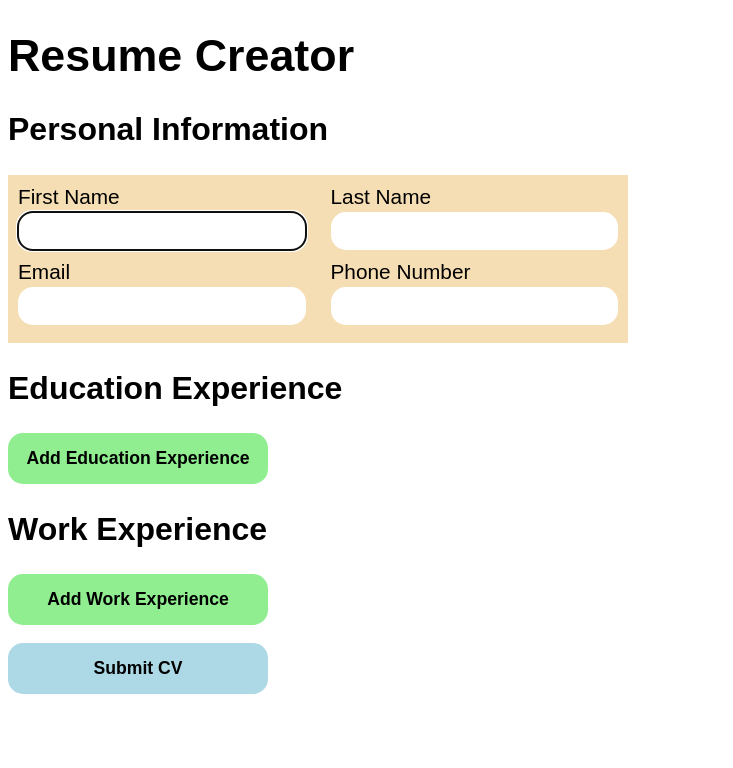
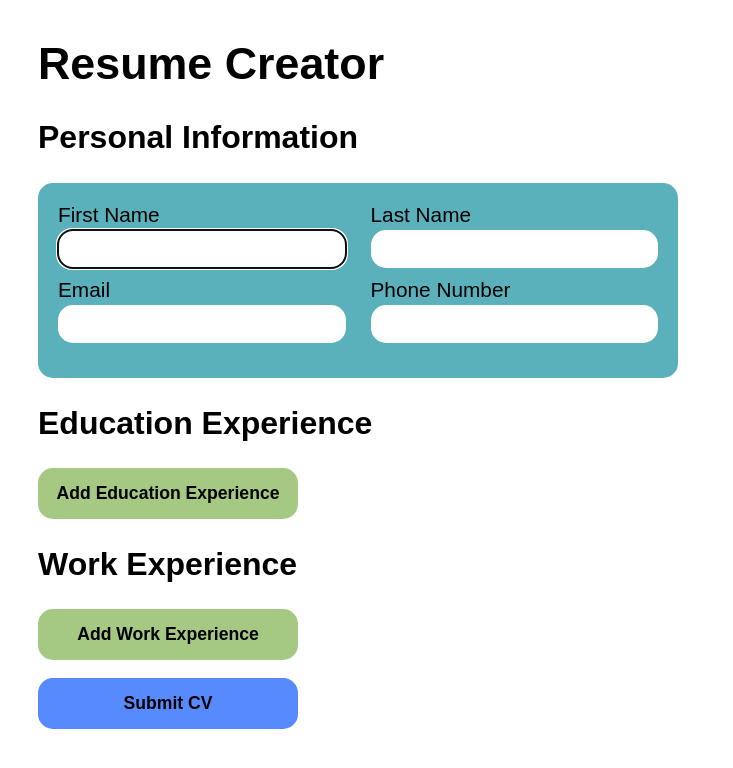
Before and after one commit to CowboyAragorn/CV-Application, a React (Create React App) app: page / in a window 1280 px wide. Shown: the top 768 px of the page, without its empty margins (0-733 px from the left). Built offline with nearby package versions, Linux system fonts and the light colour scheme.

Commit message:
style: round edges, introduce color pallet

```diff
--- a/src/App.css
+++ b/src/App.css
@@ -1,5 +1,16 @@
 :root {
   font-family: sans-serif;
+  background-color: white;
+  --cadet-blue: #5ab1bb;
+  --pistachio: #a5c882;
+  --deepSpace: #4e6766;
+  --kombuGreen: #313715;
+}
+#pageContainer {
+  display: flex;
+  align-items: left;
+  justify-content: left;
+  margin-left: 30px;
 }
 #pageHeader {
   font-size: 2.8rem;
@@ -15,12 +26,12 @@
   grid-template-rows: 1fr 1fr 1fr;
   column-gap: 25px;
   row-gap: 10px;
-  background-color: wheat;
+  background-color: var(--cadet-blue);
   width: 600px;
-  padding: 10px;
-  padding-bottom: 3px;
-  margin-bottom: 10px;
+  padding: 20px;
+  margin-bottom: 20px;
   font-size: 1.2rem;
+  border-radius: 15px;
 }
 .personalInfoContainer {
   grid-template-rows: 1fr 1fr 5px;
@@ -83,24 +94,27 @@
   border-radius: 15px;
   border: none;
   width: 260px;
-  background-color: lightgreen;
+  background-color: var(--pistachio);
   font-weight: bold;
   padding: 15px;
   font-size: 1.1em;
 }
 
 .addMoreBtn:hover {
-  background-color: green;
+  background-color: #77915d;
   color: white;
   cursor: pointer;
 }
 
 #submitBtn {
-  background-color: lightblue;
+  background-color: #578aff;
+  color: black;
+  font-weight: bold;
   font-size: 1.1rem;
+  margin-bottom: 30px;
 }
 #submitBtn:hover {
-  background-color: blue;
+  background-color: #2564f7;
   color: white;
   cursor: pointer;
 }
--- a/src/App.js
+++ b/src/App.js
@@ -3,11 +3,13 @@ import "./App.css";
 import EduExperience from "./components/EduExperience";
 import GenInfo from "./components/GenInfo";
 import JobExperience from "./components/JobExperience";
+
 //import JobExperienceRender from "./components/jobExperience/JobExperienceRender";
 class App extends Component {
   render() {
     return (
       <>
+        <div id="pageContainer">
           <form>
             <h1 id="pageHeader">Resume Creator</h1>
             <GenInfo />
@@ -18,6 +20,7 @@ class App extends Component {
               Submit CV
             </button>
           </form>
+        </div>
       </>
     );
   }
```
Lines whose indentation alone changed are shown as unchanged.
